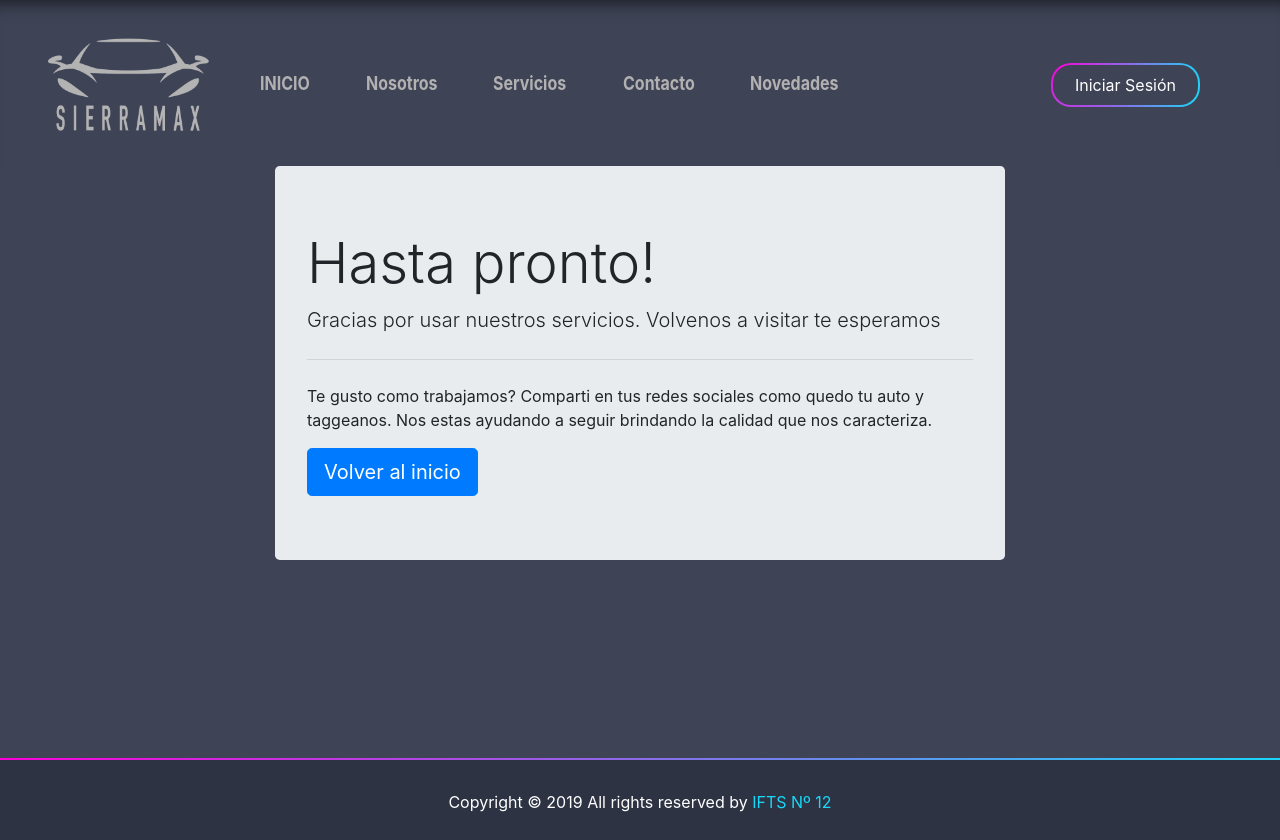
After one commit to menendezg/IFTS12-Liendro-Website, a PHP site: page /sierra-website/logout.php in a window 1280 px wide. The commit adds this page. Run offline with PHP 8.4, Linux system fonts and the light colour scheme.

Commit message:
Add functions and view to make login and logout

```diff
--- a/docker-lamp-environment/www/sierra-website/components/nav.php
+++ b/docker-lamp-environment/www/sierra-website/components/nav.php
@@ -1,4 +1,9 @@
 <?php
+session_start();
+if(isset($_SESSION['username']))
+    {
+        $name = $_SESSION['username'];
+    }
 $links = [
     "index.php" => "INICIO",
     "us.php" => "Nosotros",
@@ -50,11 +55,24 @@ $current_file_name = basename($_SERVER['PHP_SELF']);
 
                <?
                 }
-                endforeach; ?>
-            <a href="login.php" class="signup-btn">
+            endforeach;
+        if(isset($_SESSION['username'])) {
+        ?>
+        <a href="login.php?logout" class="signup-btn">
+              <span>Cerrar Sesión</span>
+        </a>
+        <?
+        }
+        else {
+        ?>
+        <a href="login.php" class="signup-btn">
               <span>Iniciar Sesión</span>
             </a>
-          </li>
+        <?
+        }
+        ?>
+
+         </li>
         </ul>
       </div>
     </nav>
--- a/docker-lamp-environment/www/sierra-website/css/style.css
+++ b/docker-lamp-environment/www/sierra-website/css/style.css
@@ -6,15 +6,16 @@
  * background (grey): #3e4356
  */
 .primary-text-color {
-  color: #b2b1b1!important;
+  color: #b2b1b1 !important;
 }
 
-@media only screen and (max-width: 767px) { /* Mobile Mode */
+@media only screen and (max-width: 767px) {
+  /* Mobile Mode */
   .signup-btn {
-    display: inline-block!important;
-    margin-top: 2em!important;
-    margin-bottom: 1em!important;
-    margin-left: 45vw!important;
+    display: inline-block !important;
+    margin-top: 2em !important;
+    margin-bottom: 1em !important;
+    margin-left: 45vw !important;
   }
 
   .card {
@@ -22,7 +23,8 @@
   }
 }
 
-@media screen and (min-width: 768px) { /* Desktop Mode */
+@media screen and (min-width: 768px) {
+  /* Desktop Mode */
   .signup-btn {
     position: absolute;
   }
@@ -49,9 +51,9 @@ body {
 
 .customnav {
   background-color: #3e4356 !important;
-  -webkit-box-shadow: inset 0 20px 20px -20px rgba(0,0,0,0.8);
-  -moz-box-shadow: inset 0 20px 20px -20px rgba(0,0,0,0.8);
-  box-shadow: inset 0 20px 20px -20px rgba(0,0,0,0.8);
+  -webkit-box-shadow: inset 0 20px 20px -20px rgba(0, 0, 0, 0.8);
+  -moz-box-shadow: inset 0 20px 20px -20px rgba(0, 0, 0, 0.8);
+  box-shadow: inset 0 20px 20px -20px rgba(0, 0, 0, 0.8);
 }
 
 .img-logo {
@@ -62,7 +64,7 @@ body {
 }
 
 .nav-link {
-  padding: 24px 28px!important;
+  padding: 24px 28px !important;
 }
 
 .navbar-dark .navbar-nav .nav-link {
@@ -75,34 +77,53 @@ body {
 .navbar-dark .navbar-nav .nav-link.active,
 .navbar-dark .navbar-nav .nav-link.show,
 .navbar-dark .navbar-nav .show > .nav-link {
-  color: #19dafa!important;
+  color: #19dafa !important;
 }
 
 .navbar-dark .navbar-nav .nav-link:hover {
-  background: rgba(43,48,64,1);
-  background: -moz-linear-gradient(top, rgba(43,48,64,1) 0%, rgba(31,34,46,1) 100%);
-  background: -webkit-gradient(left top, left bottom, color-stop(0%, rgba(43,48,64,1)), color-stop(100%, rgba(31,34,46,1)));
-  background: -webkit-linear-gradient(top, rgba(43,48,64,1) 0%, rgba(31,34,46,1) 100%);
-  background: -o-linear-gradient(top, rgba(43,48,64,1) 0%, rgba(31,34,46,1) 100%);
-  background: -ms-linear-gradient(top, rgba(43,48,64,1) 0%, rgba(31,34,46,1) 100%);
-  background: linear-gradient(to bottom, rgba(43,48,64,1) 0%, rgba(31,34,46,1) 100%);
+  background: rgba(43, 48, 64, 1);
+  background: -moz-linear-gradient(
+    top,
+    rgba(43, 48, 64, 1) 0%,
+    rgba(31, 34, 46, 1) 100%
+  );
+  background: -webkit-gradient(
+    left top,
+    left bottom,
+    color-stop(0%, rgba(43, 48, 64, 1)),
+    color-stop(100%, rgba(31, 34, 46, 1))
+  );
+  background: -webkit-linear-gradient(
+    top,
+    rgba(43, 48, 64, 1) 0%,
+    rgba(31, 34, 46, 1) 100%
+  );
+  background: -o-linear-gradient(
+    top,
+    rgba(43, 48, 64, 1) 0%,
+    rgba(31, 34, 46, 1) 100%
+  );
+  background: -ms-linear-gradient(
+    top,
+    rgba(43, 48, 64, 1) 0%,
+    rgba(31, 34, 46, 1) 100%
+  );
+  background: linear-gradient(
+    to bottom,
+    rgba(43, 48, 64, 1) 0%,
+    rgba(31, 34, 46, 1) 100%
+  );
   filter: progid:DXImageTransform.Microsoft.gradient( startColorstr='#2b3040', endColorstr='#1f222e', GradientType=0 );
   border-radius: 6px;
-  -webkit-box-shadow: inset 0px 0px 6px 0px rgba(0,0,0,0.75);
-  -moz-box-shadow: inset 0px 0px 6px 0px rgba(0,0,0,0.75);
-  box-shadow: inset 0px 0px 6px 0px rgba(0,0,0,0.75);
+  -webkit-box-shadow: inset 0px 0px 6px 0px rgba(0, 0, 0, 0.75);
+  -moz-box-shadow: inset 0px 0px 6px 0px rgba(0, 0, 0, 0.75);
+  box-shadow: inset 0px 0px 6px 0px rgba(0, 0, 0, 0.75);
   color: #b2b1b1;
 }
 
 .carousel-caption {
-  text-shadow: 2px 0 0 #000,
-              -2px 0 0 #000,
-               0 2px 0 #000,
-              0 -2px 0 #000,
-               1px 1px #000,
-           -1px -1px 0 #000,
-            1px -1px 0 #000,
-            -1px 1px 0 #000;
+  text-shadow: 2px 0 0 #000, -2px 0 0 #000, 0 2px 0 #000, 0 -2px 0 #000,
+    1px 1px #000, -1px -1px 0 #000, 1px -1px 0 #000, -1px 1px 0 #000;
 }
 
 .signup-btn {
@@ -129,7 +150,6 @@ body {
   background-image: linear-gradient(#323645, #323645),
     radial-gradient(circle at top left, #19d7f8, #fd00da);
   color: #b2b1b1;
-
 }
 
 .fancy-btn {
@@ -140,7 +160,7 @@ body {
 
 .fancy-btn:hover {
   text-decoration: none;
-  color: #b2b1b1
+  color: #b2b1b1;
 }
 
 .fancy-btn:hover .fancy-btn-inner {
@@ -190,9 +210,9 @@ small {
     radial-gradient(circle at top left, #fd00da, #19d7f8);
   background-origin: border-box;
   background-clip: content-box, border-box;
-  -webkit-box-shadow: 0px 4px 6px 0px rgba(0,0,0,0.75);
-  -moz-box-shadow: 0px 4px 6px 0px rgba(0,0,0,0.75);
-  box-shadow: 0px 4px 6px 0px rgba(0,0,0,0.75);
+  -webkit-box-shadow: 0px 4px 6px 0px rgba(0, 0, 0, 0.75);
+  -moz-box-shadow: 0px 4px 6px 0px rgba(0, 0, 0, 0.75);
+  box-shadow: 0px 4px 6px 0px rgba(0, 0, 0, 0.75);
 }
 
 .card-body {
@@ -242,16 +262,47 @@ small {
 }
 
 .jumbotron-services {
-  background: rgba(215,39,231,1);
-  background: -moz-linear-gradient(-45deg, rgba(215,39,231,1) 0%, rgba(215,39,231,1) 29%, rgba(0,209,237,1) 100%);
-  background: -webkit-gradient(left top, right bottom, color-stop(0%, rgba(215,39,231,1)), color-stop(29%, rgba(215,39,231,1)), color-stop(100%, rgba(0,209,237,1)));
-  background: -webkit-linear-gradient(-45deg, rgba(215,39,231,1) 0%, rgba(215,39,231,1) 29%, rgba(0,209,237,1) 100%);
-  background: -o-linear-gradient(-45deg, rgba(215,39,231,1) 0%, rgba(215,39,231,1) 29%, rgba(0,209,237,1) 100%);
-  background: -ms-linear-gradient(-45deg, rgba(215,39,231,1) 0%, rgba(215,39,231,1) 29%, rgba(0,209,237,1) 100%);
-  background: linear-gradient(135deg, rgba(215,39,231,1) 0%, rgba(215,39,231,1) 29%, rgba(0,209,237,1) 100%);
+  background: rgba(215, 39, 231, 1);
+  background: -moz-linear-gradient(
+    -45deg,
+    rgba(215, 39, 231, 1) 0%,
+    rgba(215, 39, 231, 1) 29%,
+    rgba(0, 209, 237, 1) 100%
+  );
+  background: -webkit-gradient(
+    left top,
+    right bottom,
+    color-stop(0%, rgba(215, 39, 231, 1)),
+    color-stop(29%, rgba(215, 39, 231, 1)),
+    color-stop(100%, rgba(0, 209, 237, 1))
+  );
+  background: -webkit-linear-gradient(
+    -45deg,
+    rgba(215, 39, 231, 1) 0%,
+    rgba(215, 39, 231, 1) 29%,
+    rgba(0, 209, 237, 1) 100%
+  );
+  background: -o-linear-gradient(
+    -45deg,
+    rgba(215, 39, 231, 1) 0%,
+    rgba(215, 39, 231, 1) 29%,
+    rgba(0, 209, 237, 1) 100%
+  );
+  background: -ms-linear-gradient(
+    -45deg,
+    rgba(215, 39, 231, 1) 0%,
+    rgba(215, 39, 231, 1) 29%,
+    rgba(0, 209, 237, 1) 100%
+  );
+  background: linear-gradient(
+    135deg,
+    rgba(215, 39, 231, 1) 0%,
+    rgba(215, 39, 231, 1) 29%,
+    rgba(0, 209, 237, 1) 100%
+  );
   filter: progid:DXImageTransform.Microsoft.gradient( startColorstr='#d727e7', endColorstr='#00d1ed', GradientType=1 );
-  padding: 2em 2em!important;
-  border-radius: 0px!important;
+  padding: 2em 2em !important;
+  border-radius: 0px !important;
 }
 
 .jumbotron-services h1 {
@@ -295,7 +346,7 @@ small {
   letter-spacing: 0px;
   line-height: 27px;
   margin: 0 0 12px;
-  text-align: left!important;
+  text-align: left !important;
 }
 
 .service-area p {
@@ -335,7 +386,7 @@ small {
   overflow: hidden;
   padding: 0;
   width: 100%;
-  background:rgba(0, 0, 0, 0) url('../img/person-says.png') no-repeat;
+  background: rgba(0, 0, 0, 0) url("../img/person-says.png") no-repeat;
   background-blend-mode: soft-light;
   background-position: center;
   background-size: cover;
@@ -454,7 +505,7 @@ small {
 .testi-pager {
   bottom: 0px;
   padding-top: 40px;
-  margin-bottom: -30px!important;
+  margin-bottom: -30px !important;
 }
 
 .testi-pager .carousel-indicators {
@@ -533,18 +584,18 @@ small {
 .footer {
   background-color: #2d3343;
   border-top: 2px solid #fd00da;
-  padding-left: 0px!important;
-  padding-right: 0px!important;
+  padding-left: 0px !important;
+  padding-right: 0px !important;
 }
 
 .footer:first-child:before {
-  content:'';
-  position:absolute;
-  width:100%;
-  height:2px;
-  background:linear-gradient(to left, #19d7f8, #fd00da);
-  top:-2px;
-  left:0;
+  content: "";
+  position: absolute;
+  width: 100%;
+  height: 2px;
+  background: linear-gradient(to left, #19d7f8, #fd00da);
+  top: -2px;
+  left: 0;
 }
 
 .footer-text {
@@ -554,7 +605,7 @@ small {
 }
 
 .footer-text a {
-  color: #19d7f8!important;
+  color: #19d7f8 !important;
 }
 
 .footer-text a:hover {
@@ -596,8 +647,12 @@ small {
   height: 400px;
 }
 
-
-.login-form{
+.login-form {
   padding-top: 0px;
   padding-bottom: 15%;
 }
+
+.wrong-credentials {
+  color: white;
+  background-color: red;
+}
--- a/docker-lamp-environment/www/sierra-website/index.php
+++ b/docker-lamp-environment/www/sierra-website/index.php
@@ -1,4 +1,5 @@
 <?php
+    session_start();
     $TITLE = "SIERRMAX";
     include('utils/utils.php');
 
@@ -36,6 +37,7 @@
         require_once 'components/nav.php';
         require_once 'components/carousel.php';
     ?>
+
     <div class="container">
       <div class="row custom_bottom">
         <div class="col-sm-6">
--- /dev/null
+++ b/docker-lamp-environment/www/sierra-website/logout.php
@@ -0,0 +1,62 @@
+<?php
+$TITLE = "SIERRMAX";
+session_start();
+?>
+
+<!DOCTYPE html>
+<html lang="en">
+  <head>
+    <!-- Required meta tags -->
+    <meta charset="utf-8" />
+    <meta
+      name="viewport"
+      content="width=device-width, initial-scale=1, shrink-to-fit=no"
+    />
+
+    <!-- Bootstrap CSS -->
+    <link
+      rel="stylesheet"
+      href="https://stackpath.bootstrapcdn.com/bootstrap/4.3.1/css/bootstrap.min.css"
+      integrity="sha384-ggOyR0iXCbMQv3Xipma34MD+dH/1fQ784/j6cY/iJTQUOhcWr7x9JvoRxT2MZw1T"
+      crossorigin="anonymous"
+    />
+    <link
+      href="https://fonts.googleapis.com/css?family=Oswald&display=swap"
+      rel="stylesheet"
+    />
+    <link rel="stylesheet" href="https://cdnjs.cloudflare.com/ajax/libs/font-awesome/4.7.0/css/font-awesome.min.css">
+    <link rel="stylesheet" href="css/style.css" type="text/css" />
+    <title><?php echo $TITLE ?></title>
+  </head>
+
+  <body>
+    <!-- nav -->
+    <?
+        require_once 'components/nav.php';
+    ?>
+    <div class="container">
+        <div class="row justify-content-md-center login-form">
+            <div class="col-sm-8">
+                <div class="jumbotron">
+                    <h1 class="display-4">Hasta pronto!</h1>
+                    <p class="lead">
+                     Gracias por usar nuestros servicios.
+                     Volvenos a visitar te esperamos
+                    </p>
+                    <hr class="my-4">
+                    <p>
+                     Te gusto como trabajamos? Comparti en tus redes sociales
+                     como quedo tu auto y taggeanos. Nos estas ayudando a seguir
+                     brindando la calidad que nos caracteriza.
+                    </p>
+                    <a class="btn btn-primary btn-lg" href="index.php" role="button">Volver al inicio</a>
+                </div>
+      </div>
+    </div>
+    </div>
+
+<?
+    require_once 'components/footer.php'
+?>
+
+</body>
```
Also changed, not shown: docker-lamp-environment/www/sierra-website/login.php (+27 -9 lines), docker-lamp-environment/www/sierra-website/utils/session.php (+22 -8 lines). Lines whose indentation alone changed are shown as unchanged.
